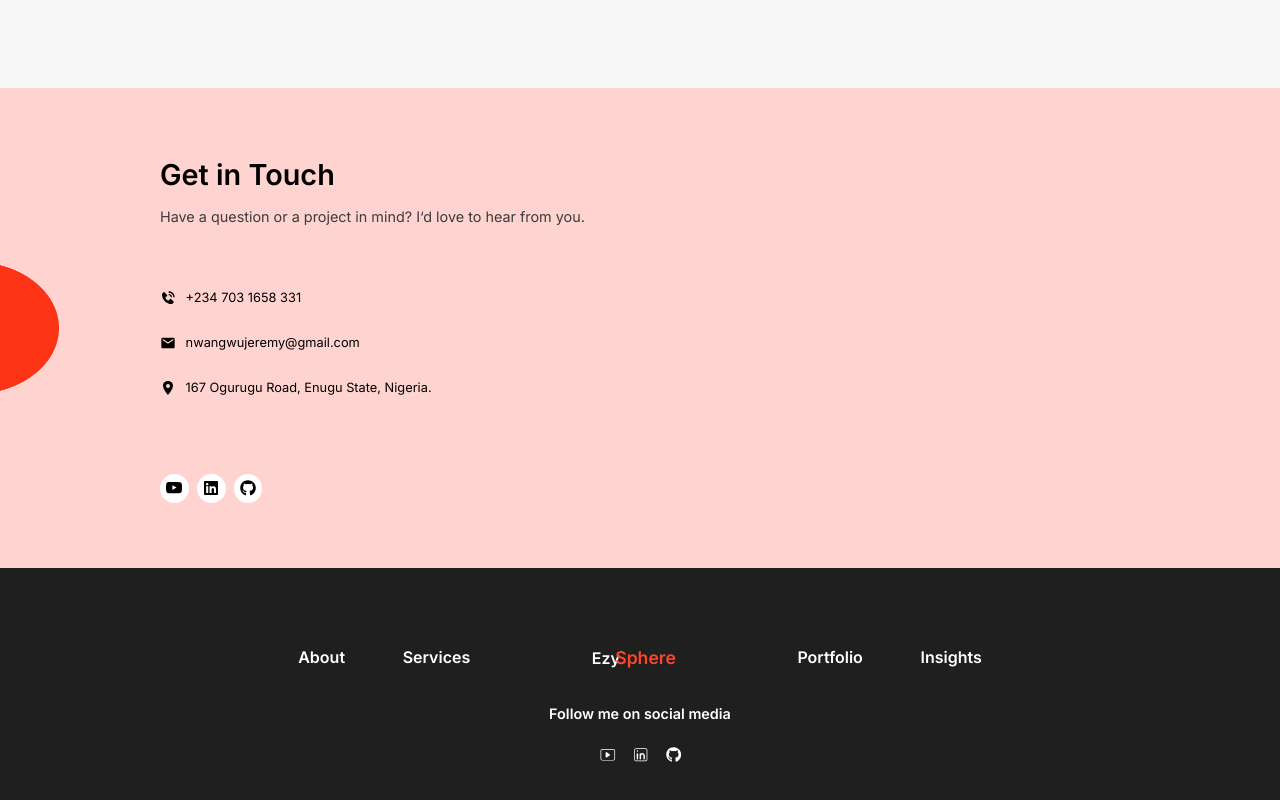
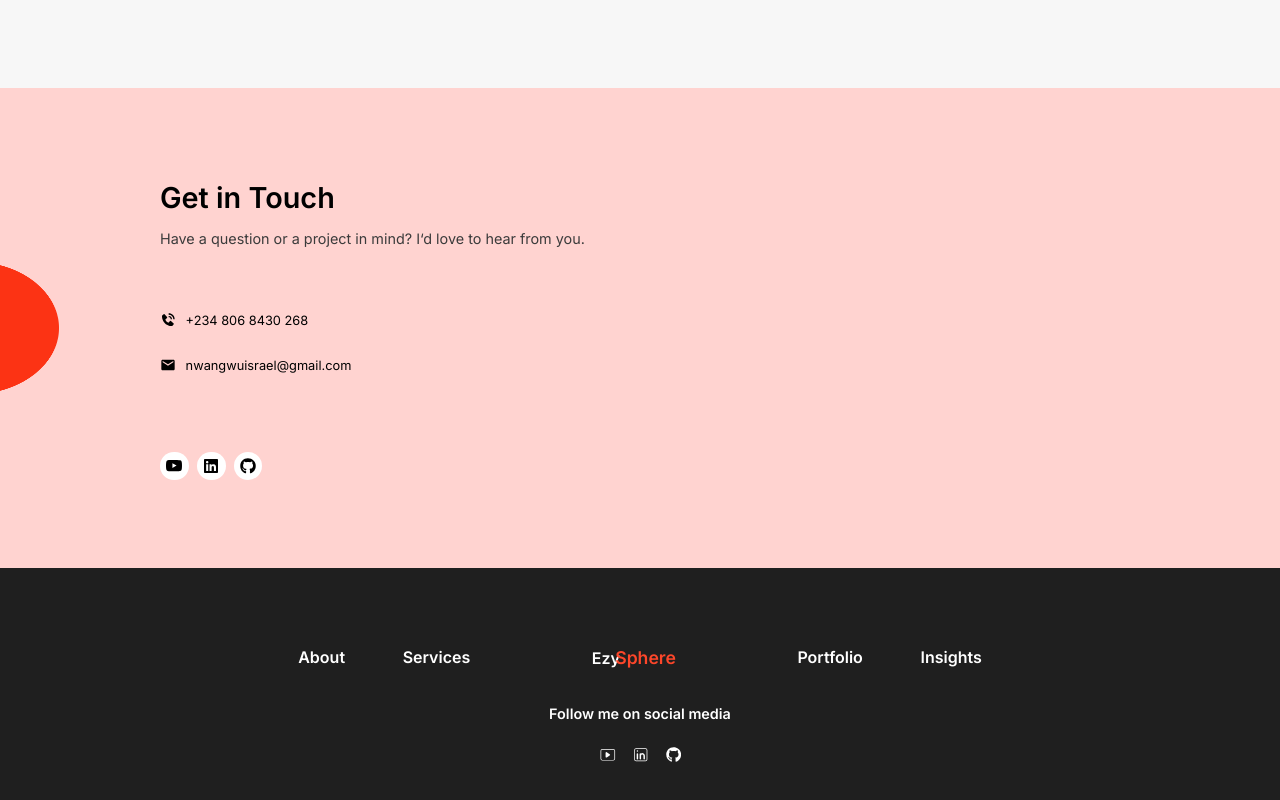
Before and after one commit to IsraelIyke/IsraelNwangwu, a Next.js app: page / in a window 1280 px wide. Shown: the part 2792-3592 px from the top of the page. Built offline with nearby package versions, Linux system fonts and the light colour scheme; a web font is replaced by a local one.

Commit message:
Update Newsletter.js

```diff
--- a/app/components/Newsletter.js
+++ b/app/components/Newsletter.js
@@ -28,22 +28,19 @@ export default function Newsletter() {
         <div className="newsletter-contact">
           <div>
             <BiSolidPhoneCall />
-            <p>+234 703 1658 331</p>
+            <p>+234 806 8430 268</p>
           </div>
           <div>
             <MdEmail />
-            <p>nwangwujeremy@gmail.com</p>
+            <p>nwangwuisrael@gmail.com</p>
           </div>
-          <div>
-            <IoLocationSharp />
-            <p>167 Ogurugu Road, Enugu State, Nigeria.</p>
-          </div>
+
         </div>
         <div className="newsletter-social">
           <Link href="https://youtube.com/@reactNextLib?si=2PuVIjBwahVxwBWQ">
             <BsYoutube />
           </Link>
-          <Link href="https://www.linkedin.com/in/nwangwu-israel-b2323a181/">
+          <Link href="https://www.linkedin.com/in/israel-ikechukwu-nwangwu/">
             <FaLinkedin />
           </Link>
           <Link href="https://github.com/IsraelIyke/">
```
